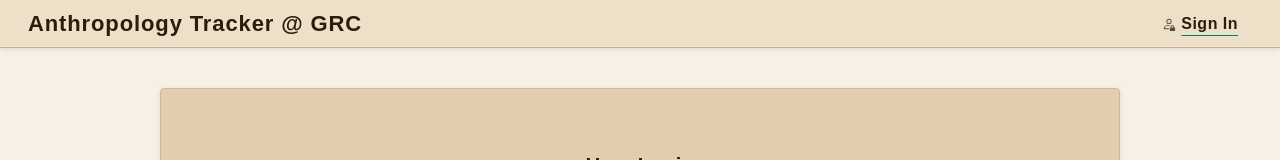
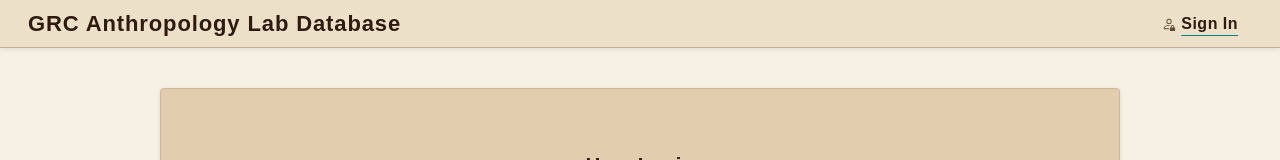
Before and after one commit to anthropology-inventory/inventory, a React (Vite) app: page /#/LoginForm in a window 1280 px wide. Shown: the top 160 px of the page. Built offline with nearby package versions, Linux system fonts and the light colour scheme; no server answers.

Commit message:
Updated website name to better reflect the application.

```diff
--- a/index.html
+++ b/index.html
@@ -2,7 +2,7 @@
 <html>
   <head>
     <meta charset="UTF-8" />
-    <title>Anthropology Tracker</title>
+    <title>GRC Anthropology Lab Database</title>
     <link rel="icon" href="./public/favicon.ico">
     <!-- https://developer.mozilla.org/en-US/docs/Web/HTTP/CSP -->
     <meta
--- a/src/components/Navbar.jsx
+++ b/src/components/Navbar.jsx
@@ -27,7 +27,7 @@ const NavBar = () => {
   return (
     <header id="navbar">
       <a id="nav-logo" href="/">
-        Anthropology Tracker @ GRC
+        GRC Anthropology Lab Database
       </a>
       <div>
         {isLoggedIn ? (
```
Also changed, not shown: 1 other file (tests, documents, lock files or other folders).
